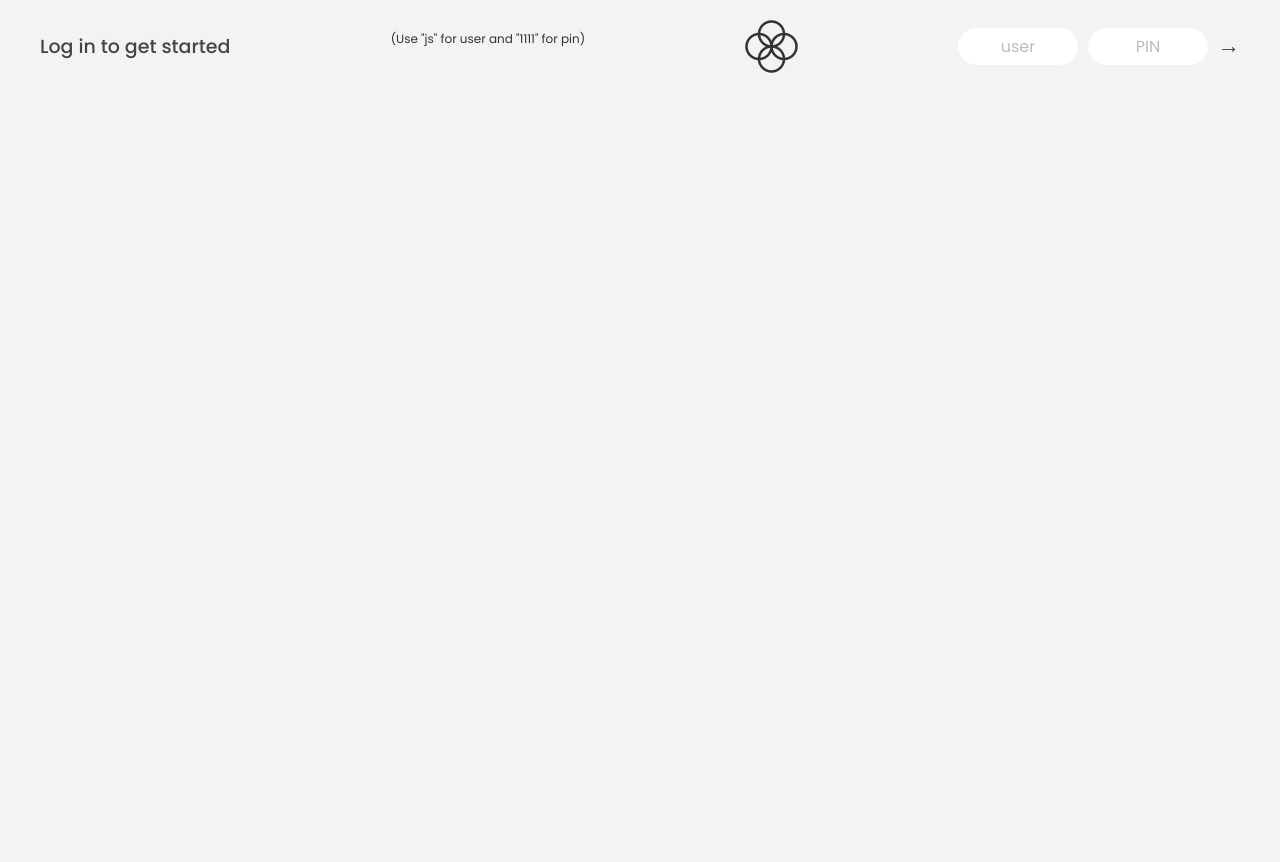
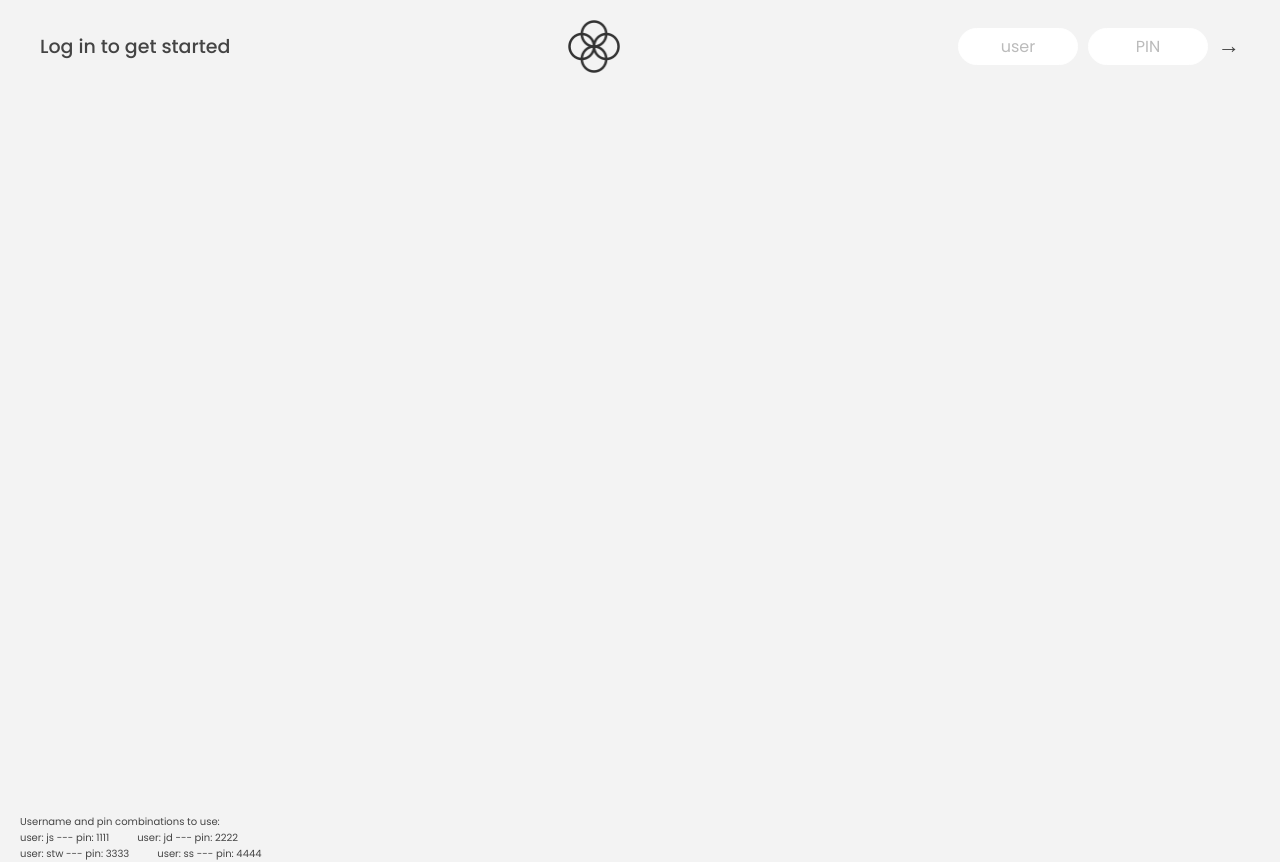
Before and after one commit to tpgurr21/Bankist-revisited, a plain HTML site: page index.html in a window 1280 px wide. Before the commit the page ends 800 px from the top, so only its background shows below. Drawn offline with Linux system fonts and the light colour scheme.

Commit message:
changed example users and pins to the footer

```diff
--- a/index.html
+++ b/index.html
@@ -18,7 +18,7 @@
     <!-- TOP NAVIGATION -->
     <nav>
       <p class="welcome">Log in to get started</p>
-      <h2 class="welcome-message">(Use "js" for user and "1111" for pin)</h2>
+      <!-- <h2 class="welcome-message">(Use "js" for user and "1111" for pin)</h2> -->
       <img src="logo.png" alt="Logo" class="logo" />
       <form class="login">
         <input
@@ -120,9 +120,12 @@
       </p>
     </main>
 
-    <!-- <footer>
-      &copy; by Jonas Schmedtmann. Don't claim as your own :)
-    </footer> -->
+    <footer>
+      Username and pin combinations to use:
+      <p>user: js --- pin: 1111 &emsp; &emsp; user: jd --- pin: 2222</p>
+
+      <p>user: stw --- pin: 3333 &emsp; &emsp; user: ss --- pin: 4444</p>
+    </footer>
 
     <script src="script.js"></script>
   </body>
--- a/script.js
+++ b/script.js
@@ -52,7 +52,8 @@ const labelTimer = document.querySelector('.timer');
 
 const containerApp = document.querySelector('.app');
 const containerMovements = document.querySelector('.movements');
-const welcomeMessage = document.querySelector('.welcome-message');
+
+// const welcomeMessage = document.querySelector('.welcome-message');
 
 const btnLogin = document.querySelector('.login__btn');
 const btnTransfer = document.querySelector('.form__btn--transfer');
@@ -159,7 +160,7 @@ btnLogin.addEventListener('click', function (e) {
       currentAccount.owner.split(' ')[0]
     }`;
     containerApp.style.opacity = 100;
-    welcomeMessage.style.opacity = 0;
+    // welcomeMessage.style.opacity = 0;
 
     // Clear input fields
     inputLoginUsername.value = inputLoginPin.value = '';
```
